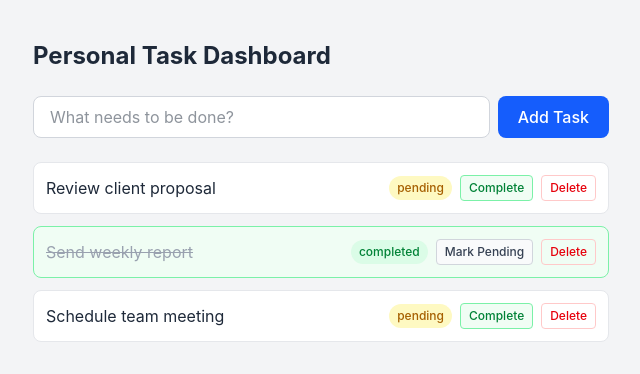
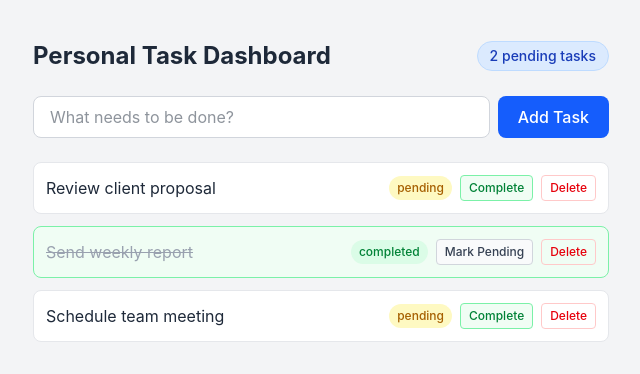
Before and after one commit to AhmedMelliti9/Personal-Task-Dashboard, a React (Vite) app: page / in a window 1280 px wide. Shown: the top 374 px of the page, without its empty margins (319-959 px from the left). Built offline with nearby package versions, Linux system fonts and the light colour scheme.

Commit message:
feat: display pending task count

```diff
--- a/src/App.tsx
+++ b/src/App.tsx
@@ -10,6 +10,8 @@ function App() {
     { id: "2", title: "Send weekly report", status: "completed" },
     { id: "3", title: "Schedule team meeting", status: "pending" },
   ]);
+
+  const pendingCount = tasks.filter((task) => task.status === "pending").length;
 
   const handleAddTask = (title: string) => {
     const trimmedTitle = title.trim();
@@ -49,10 +51,17 @@ function App() {
   return (
     <div className="min-h-screen bg-gray-100 flex justify-center py-10 px-4">
       <div className="w-full max-w-xl">
-        <h1 className="text-2xl font-bold text-gray-800 mb-6">
-          Personal Task Dashboard
-        </h1>
+        <header className="flex items-center justify-between mb-6">
+          <h1 className="text-2xl font-bold text-gray-800">
+            Personal Task Dashboard
+          </h1>
+          <span className="text-sm font-medium bg-blue-100 text-blue-800 px-3 py-1 rounded-full border border-blue-200">
+            {pendingCount} pending {pendingCount === 1 ? "task" : "tasks"}
+          </span>
+        </header>
+
         <AddTaskForm onAddTask={handleAddTask} />
+
         <TaskList
           tasks={tasks}
           onDelete={handleDeleteTask}
```
